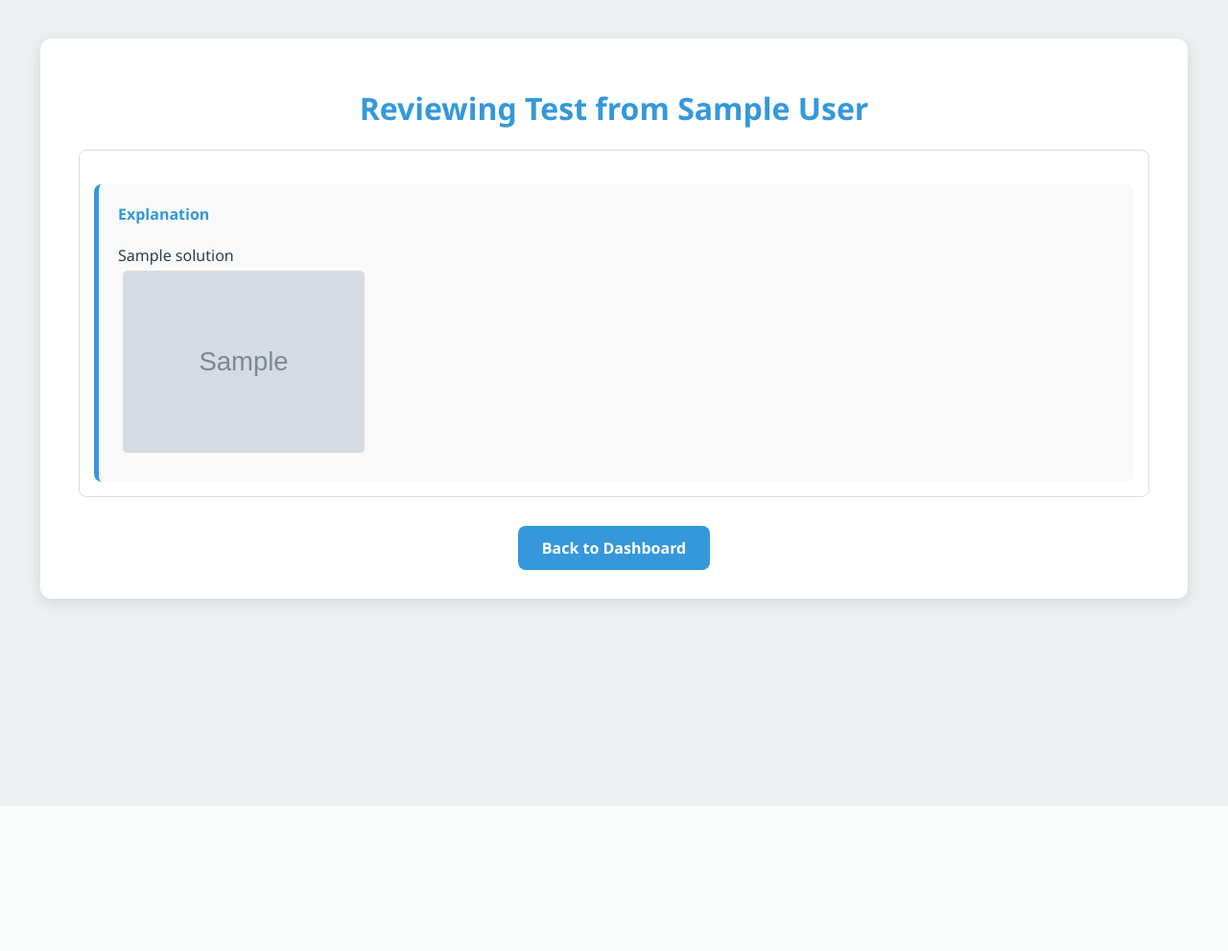
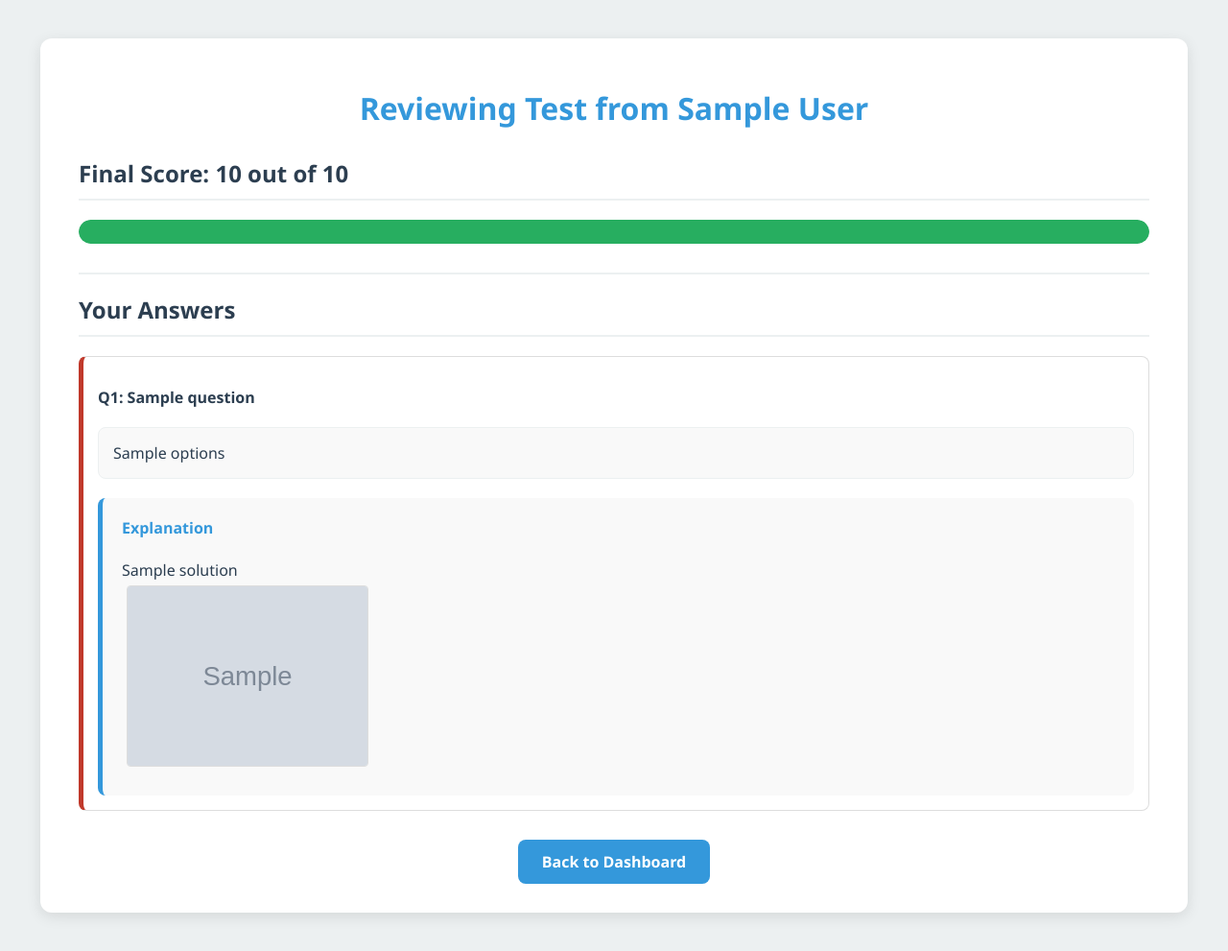
Before and after one commit to AndroidTechgeek/neetpg, a Flask app: template templates/review.html in a window 1280 px wide. Shown: the whole page at 96% size. Before the commit the page ends 840 px from the top, so only its background shows below. Run offline with Flask 3, Linux system fonts and the light colour scheme; the template is opened without the code that fills it: most values are stand-ins (such as "Sample title", 1, 10 or a date in 2020); grey boxes marked "Sample" are stand-in pictures.

Commit message:
reverted to old version

```diff
--- a/app.py
+++ b/app.py
@@ -7,38 +7,47 @@ import json
 import re
 
 app = Flask(__name__)
-app.secret_key = 'v15_multiple_images_and_git'
+app.secret_key = 'v13_organization_and_editing'
 
+# --- NEW: Custom Filter for a Robust Table and Text Formatter ---
 @app.template_filter('format_solution')
 def format_solution_filter(text):
     text = str(text)
+    # This function is called for each [TABLE]...[/TABLE] block
     def create_html_table(match):
         table_content = match.group(1).strip()
         rows = table_content.split('\n')
         html = '<table class="solution-table">\n'
+        # Header row
         try:
             headers = rows[0].split('|')
             html += '  <thead>\n    <tr>\n'
             for header in headers:
                 html += f'      <th>{header.strip()}</th>\n'
             html += '    </tr>\n  </thead>\n'
+            # Body rows
             html += '  <tbody>\n'
             for row_text in rows[1:]:
                 html += '    <tr>\n'
                 cells = row_text.split('|')
                 for i, cell in enumerate(cells):
+                    # Only add cell if it's within the header count
                     if i < len(headers):
                         html += f'      <td>{cell.strip()}</td>\n'
+                # If a row has fewer cells than the header, pad it
                 if len(cells) < len(headers):
                     html += f'      <td colspan="{len(headers) - len(cells)}"></td>\n'
+
                 html += '    </tr>\n'
             html += '  </tbody>\n</table>'
             return html
         except IndexError:
             return "Error: Invalid table format"
 
+    # Use a placeholder to protect tables from having their newlines converted to <br>
     table_placeholders = {}
     placeholder_id = 0
+
     def replace_table_with_placeholder(match):
         nonlocal placeholder_id
         placeholder = f"__TABLE_PLACEHOLDER_{placeholder_id}__"
@@ -48,16 +57,23 @@ def format_solution_filter(text):
         return placeholder
 
     processed_text = re.sub(r'\[TABLE\](.*?)\[/TABLE\]', replace_table_with_placeholder, text, flags=re.DOTALL | re.IGNORECASE)
+
+    # Convert newlines to <br> in the non-table parts
     processed_text = processed_text.replace('\n', '<br>')
+
+    # Restore the HTML tables
     for placeholder, table_html in table_placeholders.items():
         processed_text = processed_text.replace(placeholder, table_html)
+
     return processed_text
+
+# --- The rest of the app... ---
 
 QUESTION_CACHE = {}
 
 def robust_read_csv(filename):
-    try: return pd.read_csv(filename, encoding='utf-8-sig', keep_default_na=False)
-    except UnicodeDecodeError: return pd.read_csv(filename, encoding='cp1252', keep_default_na=False)
+    try: return pd.read_csv(filename, encoding='utf-8-sig')
+    except UnicodeDecodeError: return pd.read_csv(filename, encoding='cp1252')
 
 def load_questions(filename, force_reload=False):
     if filename in QUESTION_CACHE and not force_reload: return QUESTION_CACHE[filename]
@@ -65,23 +81,18 @@ def load_questions(filename, force_reload=False):
         if not os.path.exists(filename): return f"ERROR_FILE_NOT_FOUND: '{filename}'"
         df = robust_read_csv(filename)
         if df.empty: return f"ERROR_FILE_IS_EMPTY: '{filename}'"
-
         df.columns = df.columns.str.strip().str.lower().str.replace(' ', '_')
         required_columns = ['question', 'options', 'answer_key', 'solution']
         for col in required_columns:
             if col not in df.columns: return f"ERROR_MISSING_COLUMN: '{col}' in '{filename}'."
-
-        df = df.fillna('')
         df.dropna(subset=['question'], inplace=True)
         df = df[df['question'].str.strip() != '']
         if df.empty: return f"ERROR_NO_VALID_QUESTIONS: No valid rows in '{filename}'."
-
         for col in required_columns:
              if col in df.columns: df[col] = df[col].astype(str)
         for col in ['image_q', 'image_a']:
              if col not in df.columns: df[col] = ''
-             df[col] = df[col].astype(str).str.strip()
-
+             df[col] = df[col].astype(str).str.strip().fillna('')
         QUESTION_CACHE[filename] = df.to_dict('records')
         return QUESTION_CACHE[filename]
     except Exception as e:
@@ -102,25 +113,35 @@ def natural_sort_key(filename):
 @app.route('/')
 def home():
     csv_files = sorted([os.path.basename(file) for file in glob.glob('*.csv')], key=natural_sort_key)
+
     test_names = {}
     if os.path.exists('index.json'):
         try:
             with open('index.json', 'r', encoding='utf-8') as f:
                 test_names = json.load(f)
-        except json.JSONDecodeError: print("WARNING: index.json is malformed.")
+        except json.JSONDecodeError:
+            print("WARNING: index.json is malformed.")
+
     grouped_tests = {}
     for f in csv_files:
         match = re.match(r'^[A-Za-z]+', f)
         subject = match.group(0).title() if match else "Other"
-        test_info = { "filename": f, "display_name": test_names.get(f, f.replace('.csv','').replace('_',' ').title())}
+
+        test_info = {
+            "filename": f,
+            "display_name": test_names.get(f, f.replace('.csv','').replace('_',' ').title())
+        }
+
         grouped_tests.setdefault(subject, []).append(test_info)
+
     history = session.get('history', [])
     return render_template('index.html', history=history, grouped_tests=grouped_tests)
 
 @app.route('/update_test_name', methods=['POST'])
 def update_test_name():
     data = request.get_json()
-    filename, new_name = data.get('filename'), data.get('new_name')
+    filename = data.get('filename')
+    new_name = data.get('new_name')
     if not filename or not new_name: return jsonify({"status": "error", "message": "Missing data"}), 400
     try:
         test_names = {}
@@ -157,10 +178,12 @@ def edit_question_page(filename, q_id):
     questions = get_questions(filename)
     if isinstance(questions, str): return render_template('error.html', error_message=questions)
     if q_id >= len(questions): return redirect(url_for('home'))
+
     image_path = os.path.join('static', 'images')
     if not os.path.exists(image_path): os.makedirs(image_path)
     image_files_raw = [os.path.basename(f) for f in glob.glob(os.path.join(image_path, '*'))]
     all_images = sorted(image_files_raw, key=natural_sort_key)
+
     return render_template('edit_question.html', filename=filename, q_id=q_id,
                            question=questions[q_id], total_questions=len(questions),
                            all_images=all_images)
@@ -171,6 +194,7 @@ def save_edit(filename, q_id):
         df = robust_read_csv(filename)
         original_columns = list(df.columns)
         df.columns = df.columns.str.strip().str.lower().str.replace(' ', '_')
+
         for col in ['question', 'solution', 'image_q', 'image_a']:
             if col not in df.columns: df[col] = ''
 
@@ -184,8 +208,100 @@ def save_edit(filename, q_id):
         load_questions(filename, force_reload=True)
     except Exception as e:
         return render_template('error.html', error_message=f"Could not save file '{filename}'. Details: {e}")
+
     next_q_id = q_id + 1
     return redirect(url_for('edit_question_page', filename=filename, q_id=next_q_id))
 
-# ... The rest of the routes are unchanged ...
-# ... I will provide them in the details section for completeness ...
+@app.route('/question/<int:q_id>', methods=['GET', 'POST'])
+def show_question(q_id):
+    active_test = session.get('active_test_name')
+    if not active_test: return redirect(url_for('home'))
+    questions = get_questions(active_test)
+    if isinstance(questions, str): return render_template('error.html', error_message=questions)
+
+    if request.method == 'POST':
+        user_answer = request.form.get('option')
+        if user_answer: session['answers'][str(q_id)] = user_answer
+        session.modified = True
+        next_q_id = q_id + 1
+        return redirect(url_for('show_question', q_id=next_q_id)) if next_q_id < len(questions) else redirect(url_for('results'))
+
+    if q_id >= len(questions): return redirect(url_for('results'))
+    time_remaining = 0
+    if 'test_end_time' in session:
+        time_remaining = max(0, int((datetime.fromisoformat(session.get('test_end_time')) - datetime.now()).total_seconds()))
+    return render_template('test.html', question=questions[q_id], q_id=q_id, mode=session['mode'],
+        total_questions=len(questions), user_answers=session.get('answers', {}),
+        flagged_questions=session.get('flagged_questions', []), time_remaining=time_remaining)
+
+@app.route('/results')
+def results():
+    active_test = session.get('active_test_name')
+    if not active_test: return redirect(url_for('home'))
+    questions = get_questions(active_test)
+    if isinstance(questions, str): return render_template('error.html', error_message=questions)
+
+    score = 0
+    user_answers = session.get('answers', {})
+    for q_id_str, user_answer in user_answers.items():
+        if user_answer.upper() == questions[int(q_id_str)]['answer_key'].strip().upper(): score += 1
+
+    test_names = {}
+    if os.path.exists('index.json'):
+        with open('index.json', 'r', encoding='utf-8') as f:
+            test_names = json.load(f)
+    display_name = test_names.get(active_test, active_test)
+
+    if 'history' not in session: session['history'] = []
+    session['history'].insert(0, {
+        "date": datetime.now().strftime("%B %d, %Y - %I:%M %p"), "score": score,
+        "total": len(questions), "answers": user_answers,
+        "flagged": session.get('flagged_questions', []), "test_name": active_test,
+        "display_name": display_name
+    })
+    session.modified = True
+    return render_template('results.html', score=score, total_questions=len(questions),
+        questions=questions, user_answers=user_answers)
+
+@app.route('/review/<int:test_index>')
+def review(test_index):
+    history = session.get('history', [])
+    if test_index >= len(history): return redirect(url_for('home'))
+
+    past_test = history[test_index]
+    test_filename = past_test.get('test_name')
+    if not test_filename: return render_template('error.html', error_message="This historic test result is missing a filename.")
+
+    questions = get_questions(test_filename)
+    if isinstance(questions, str): return render_template('error.html', error_message=questions)
+
+    return render_template('review.html', test_info=past_test, questions=questions)
+
+@app.route('/toggle_flag/<int:q_id>', methods=['POST'])
+def toggle_flag(q_id):
+    if 'flagged_questions' not in session: return jsonify({'status': 'error'}), 400
+    flagged = session.get('flagged_questions', [])
+    if q_id in flagged: flagged.remove(q_id)
+    else: flagged.append(q_id)
+    session['flagged_questions'] = flagged
+    session.modified = True
+    return jsonify({'status': 'success', 'flagged_questions': flagged})
+
+@app.route('/check_answer/<int:q_id>', methods=['POST'])
+def check_answer(q_id):
+    active_test = session.get('active_test_name')
+    if not active_test: return jsonify({'status': 'error'}), 400
+    questions = get_questions(active_test)
+    if isinstance(questions, str): return jsonify({'status': 'error'}), 400
+
+    question = questions[q_id]
+    user_answer = request.get_json().get('option')
+    is_correct = (user_answer.upper() == question['answer_key'].strip().upper())
+
+    explanation_html = format_solution_filter(question['solution'])
+
+    return jsonify({'correct': is_correct, 'correct_answer': question['answer_key'].strip().upper(),
+        'explanation': explanation_html, 'image_a': question['image_a']})
+
+if __name__ == '__main__':
+    app.run(debug=True)
--- a/templates/review.html
+++ b/templates/review.html
@@ -9,10 +9,34 @@
 <body>
     <div class="container">
         <h1>Reviewing Test from {{ test_info.display_name }}</h1>
+        <div class="results-summary">
+            <h2>Final Score: {{ test_info.score }} out of {{ test_info.total }}</h2>
+            <div class="score-bar">
+                <div class="score-fill" style="width: {{ (test_info.score / test_info.total) * 100 }}%;"></div>
+            </div>
+        </div>
+        <h2 class="review-title">Your Answers</h2>
         <div class="results-review">
             {% for question in questions %}
-                <div class="review-item ...">
-                     <div class="explanation-block review-explanation">
+                {% set q_id = loop.index0 %}
+                {% set user_ans = test_info.answers.get(q_id|string) %}
+                {% set correct_ans = question.answer_key.strip().upper() %}
+                <div class="review-item {% if user_ans and user_ans.upper() == correct_ans %}correct{% else %}incorrect{% endif %}">
+                    <p><strong>Q{{ loop.index }}: {{ question.question }}</strong></p>
+                    {% if question.image_q and question.image_q|string != 'nan' %}
+                        <img src="{{ url_for('static', filename='images/' + question.image_q) }}" alt="Question Image" class="question-image">
+                    {% endif %}
+                    <div class="review-options">
+                        {% for option in question.options.split('\n') %}
+                            {% if option.strip() %}
+                                <div class="review-option
+                                    {% if option.strip()[0].upper() == correct_ans %}review-option-correct{% endif %}
+                                    {% if user_ans and option.strip()[0].upper() == user_ans.upper() and option.strip()[0].upper() != correct_ans %}review-option-incorrect{% endif %}
+                                ">{{ option.strip() }}</div>
+                            {% endif %}
+                        {% endfor %}
+                    </div>
+                    <div class="explanation-block review-explanation">
                         <h4>Explanation</h4>
                         <div class="solution-text">{{ question.solution | format_solution | safe }}</div>
                         <div class="solution-images">
--- a/templates/test.html
+++ b/templates/test.html
@@ -94,8 +94,7 @@
         flagButton.addEventListener('click', () => {
             const qId = {{ q_id }};
             fetch(`/toggle_flag/${qId}`, { method: 'POST' })
-                .then(response => response.json())
-                .then(data => {
+                .then(response => response.json()).then(data => {
                     if (data.status === 'success') {
                         flagButton.classList.toggle('flagged');
                         document.querySelector(`.nav-item:nth-child(${qId + 1})`).classList.toggle('flagged');
@@ -124,6 +123,7 @@
                 }
                 document.getElementById('explanation-text').innerHTML = data.explanation;
                 const explImg = document.getElementById('explanation-image');
+                // BUGFIX: Check for valid image filename in JS
                 if (data.image_a && data.image_a !== 'nan') {
                     explImg.src = `{{ url_for('static', filename='images/') }}${data.image_a}`;
                     explImg.style.display = 'block';
```
Also changed, not shown: templates/edit_question.html (+9 -9 lines), templates/results.html (+22 -1 lines).
